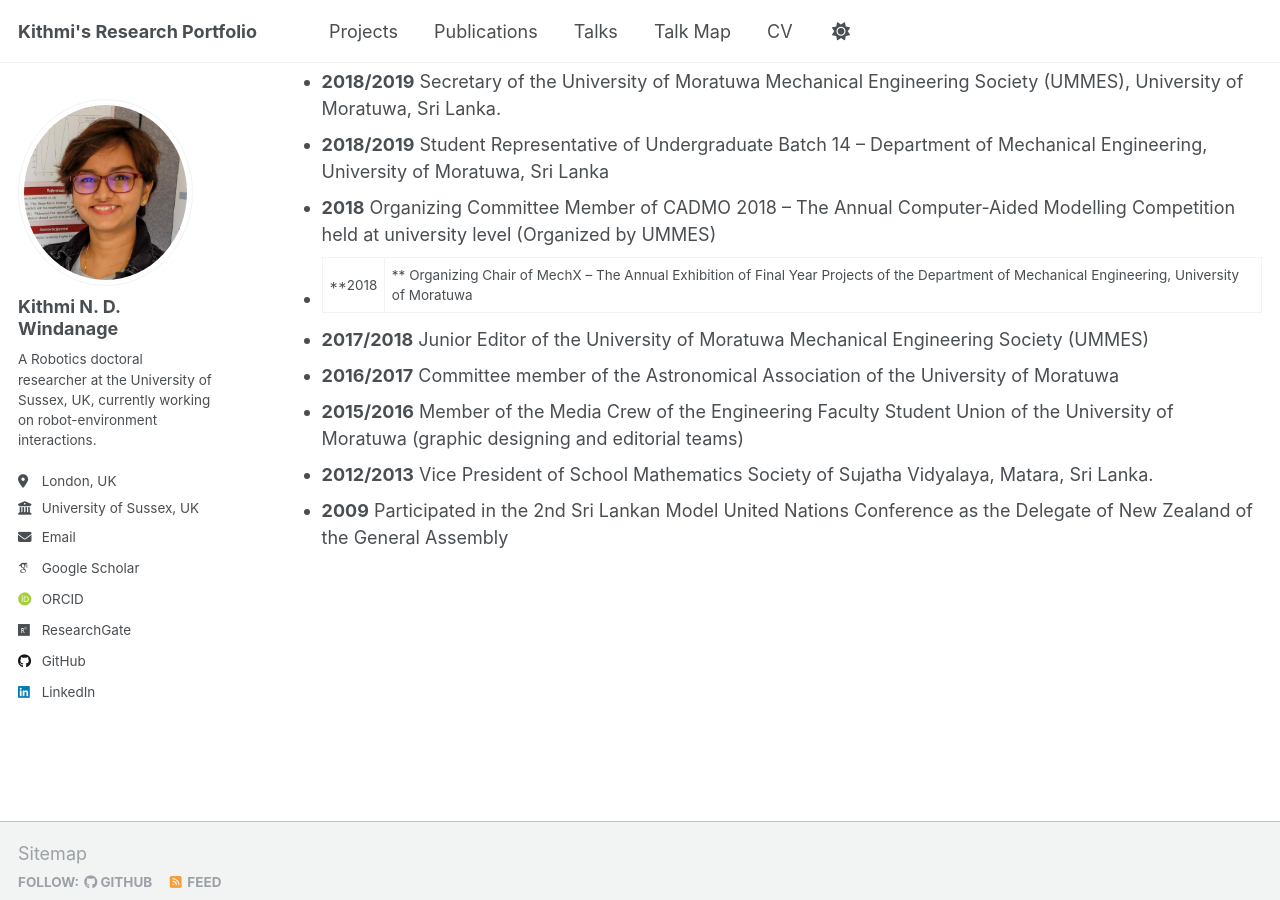
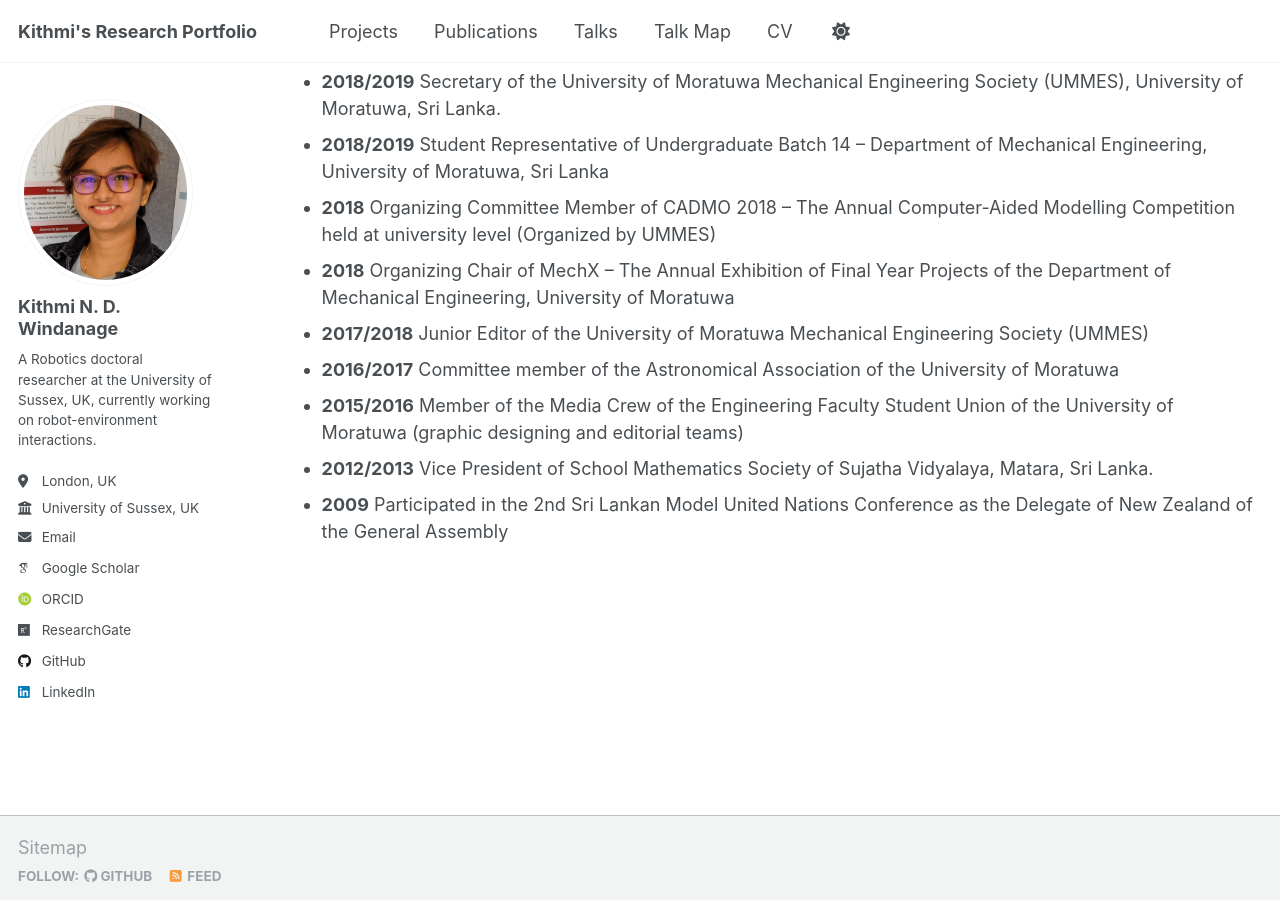
Before and after one commit to KithmiNDWidanage/KithmiNDWidanage.github.io, a Jekyll site: the page built from _pages/cv.md, in a window 1280 px wide and 900 px high, scrolled down 5188 px. Built offline with Jekyll 4.4.1, drawn with Linux system fonts in a browser that asks for light colours; some web fonts are replaced.

Commit message:
Updated cv formattings

```diff
--- a/_pages/cv.md
+++ b/_pages/cv.md
@@ -108,12 +108,13 @@ Talks
    -->
 Service and leadership
 ------
+
 * **2021** Organizing a workshop for the technical officers of faculties of technology of Sri Lankan universities as the organising chairperson. This is conducted by the Department of Mechanical Engineering, University of Moratuwa and sponsored by AHEAD (Accelerating Higher Education Expansion and Development), which is a World Bank-funded Sri Lankan government operation.
 *	**2021** Creating technical videos related to the field of biomedical engineering: Introductory video for the article “[Importance of Medical Technology]( https://bit.ly/3dGIoWc)” in the Official E-Newsletter of the Institution of Engineers Sri Lanka (Issue 56 - July 2021), introductory video for the article “[iGrasp Robotic Prosthetic Hand](https://bit.ly/3lX3xQo)” in the Bolgoda Plains Research magazine published by University of Moratuwa.
 * **2018/2019** Secretary of the University of Moratuwa Mechanical Engineering Society (UMMES), University of Moratuwa, Sri Lanka.
 * **2018/2019** Student Representative of Undergraduate Batch 14 – Department of Mechanical Engineering, University of Moratuwa, Sri Lanka
 * **2018** Organizing Committee Member of CADMO 2018 – The Annual Computer-Aided Modelling 	Competition held at university level (Organized by UMMES)
-* **2018|**	Organizing Chair of MechX – The Annual Exhibition of Final Year Projects of the 	Department of Mechanical Engineering, University of Moratuwa
+* **2018**	Organizing Chair of MechX – The Annual Exhibition of Final Year Projects of the 	Department of Mechanical Engineering, University of Moratuwa
 * **2017/2018** Junior Editor of the University of Moratuwa Mechanical Engineering Society (UMMES)
 * **2016/2017** Committee member of the Astronomical Association of the University of Moratuwa
 * **2015/2016** Member of the Media Crew of the Engineering Faculty Student Union of the University of Moratuwa (graphic designing and editorial teams)
```
